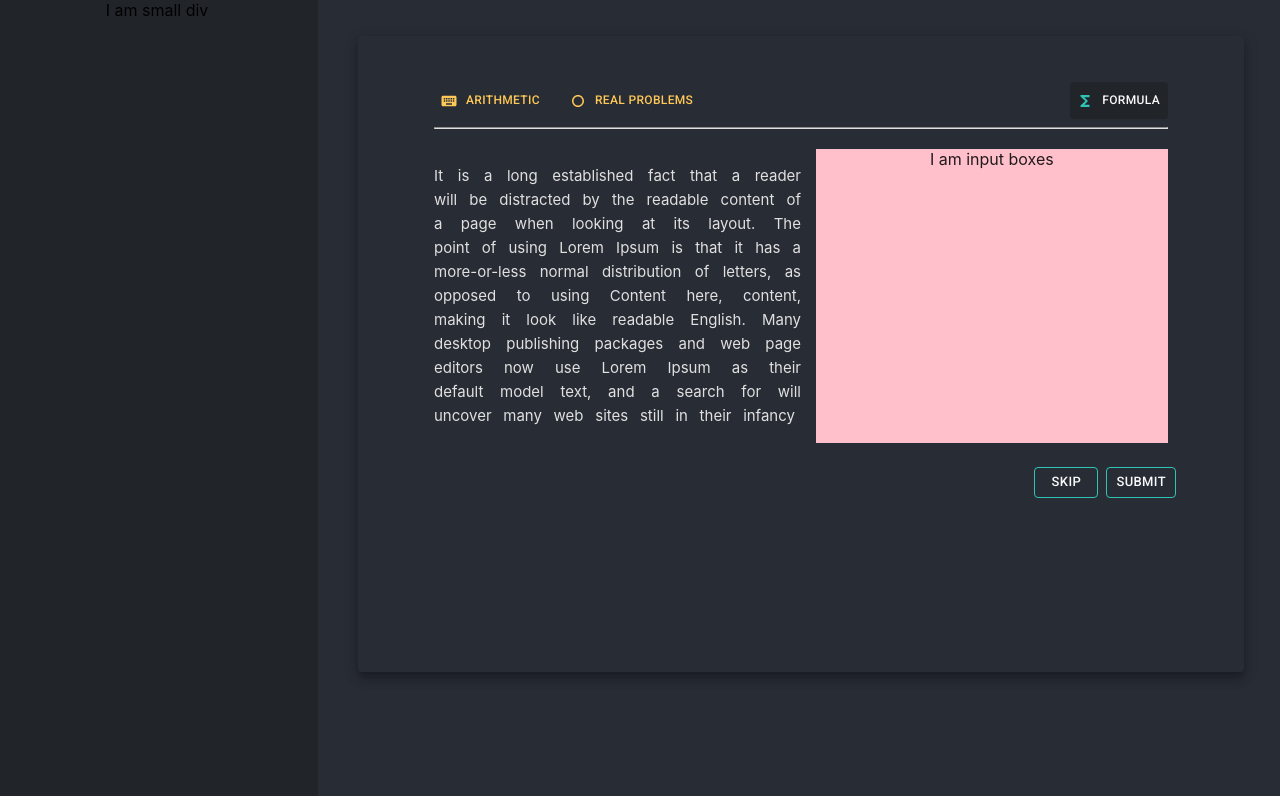
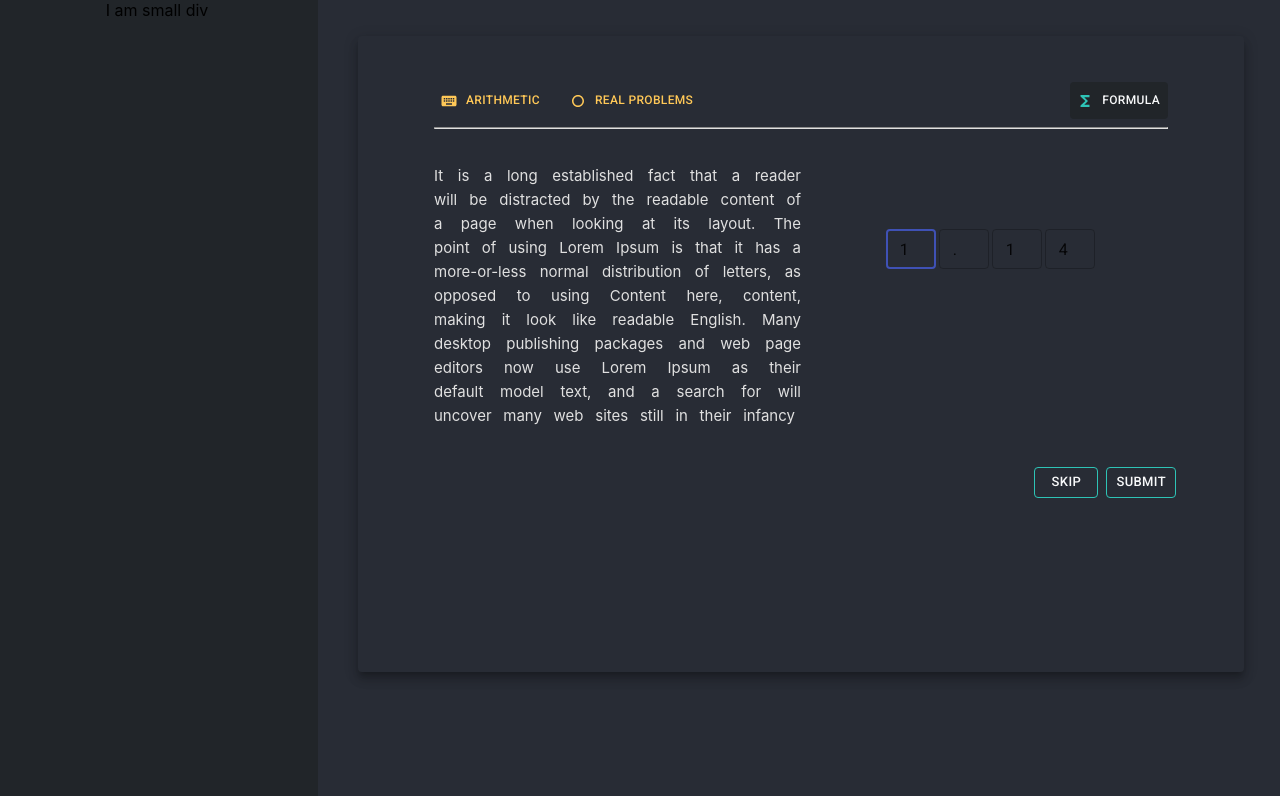
Before and after one commit to AasthaPanta/avl-frontend-aasthapanta, a React (Create React App) app: page / in a window 1280 px wide. Built offline with nearby package versions, Linux system fonts and the light colour scheme; the HTML template or start-up script is replaced by a standard one.

Commit message:
input boxes added

```diff
--- a/package.json
+++ b/package.json
@@ -12,7 +12,9 @@
     "@testing-library/jest-dom": "^4.2.4",
     "@testing-library/react": "^9.3.2",
     "@testing-library/user-event": "^7.1.2",
+    "chart.js": "^2.9.3",
     "react": "^16.13.1",
+    "react-chartjs-2": "^2.9.0",
     "react-dom": "^16.13.1",
     "react-scripts": "3.4.1",
     "serve": "^11.3.2",
--- a/src/components/ProblemCard.js
+++ b/src/components/ProblemCard.js
@@ -1,4 +1,4 @@
-import React from "react";
+import React, { useEffect, useRef } from "react";
 
 // Importing from material-ui
 import Card from "@material-ui/core/Card";
@@ -54,8 +54,13 @@ const styles = {
   },
 
   ipBoxes: {
-    backgroundColor: "pink",
     width: "48%",
+  },
+
+  inputBoxes: {
+    width: "50px",
+    marginRight: "3px",
+    marginTop: "80px",
   },
 
   cardActions: {
@@ -77,6 +82,28 @@ const styles = {
 };
 
 const ProblemCard = () => {
+  const nameFirst = useRef(null);
+  const nameSecond = useRef(null);
+  const nameThird = useRef(null);
+  const nameFourth = useRef(null);
+
+  useEffect(() => {
+    nameFirst.current.focus();
+  }, []);
+
+  const handleEnter = (event) => {
+    console.log("Inside handleEnter");
+    if (event.charCode === 13) {
+      if (event.target.name === "first") {
+        nameSecond.current.focus();
+      } else if (event.target.name === "second") {
+        nameThird.current.focus();
+      } else if (event.target.name === "third") {
+        nameFourth.current.focus();
+      } else if (event.target.name === "fourth") {
+      }
+    }
+  };
   return (
     <React.Fragment>
       <Card style={styles.mainCard} raised>
@@ -127,7 +154,48 @@ const ProblemCard = () => {
               </div>
               <div style={styles.chartbox}></div>
             </div>
-            <div style={styles.ipBoxes}>I am input boxes</div>
+            <div style={styles.ipBoxes}>
+              <TextField
+                id="first"
+                name="first"
+                defaultValue="1"
+                variant="outlined"
+                size="small"
+                inputRef={nameFirst}
+                onKeyPress={handleEnter}
+                style={styles.inputBoxes}
+              />
+              <TextField
+                id="second"
+                name="second"
+                defaultValue="."
+                variant="outlined"
+                size="small"
+                inputRef={nameSecond}
+                onKeyPress={handleEnter}
+                style={styles.inputBoxes}
+              />
+              <TextField
+                id="third"
+                name="third"
+                defaultValue="1"
+                variant="outlined"
+                size="small"
+                inputRef={nameThird}
+                onKeyPress={handleEnter}
+                style={styles.inputBoxes}
+              />
+              <TextField
+                id="fourth"
+                name="fourth"
+                defaultValue="4"
+                variant="outlined"
+                size="small"
+                inputRef={nameFourth}
+                onKeyPress={handleEnter}
+                style={styles.inputBoxes}
+              />
+            </div>
           </div>
         </CardContent>
 
```
Also changed, not shown: 1 other file (tests, documents, lock files or other folders).
